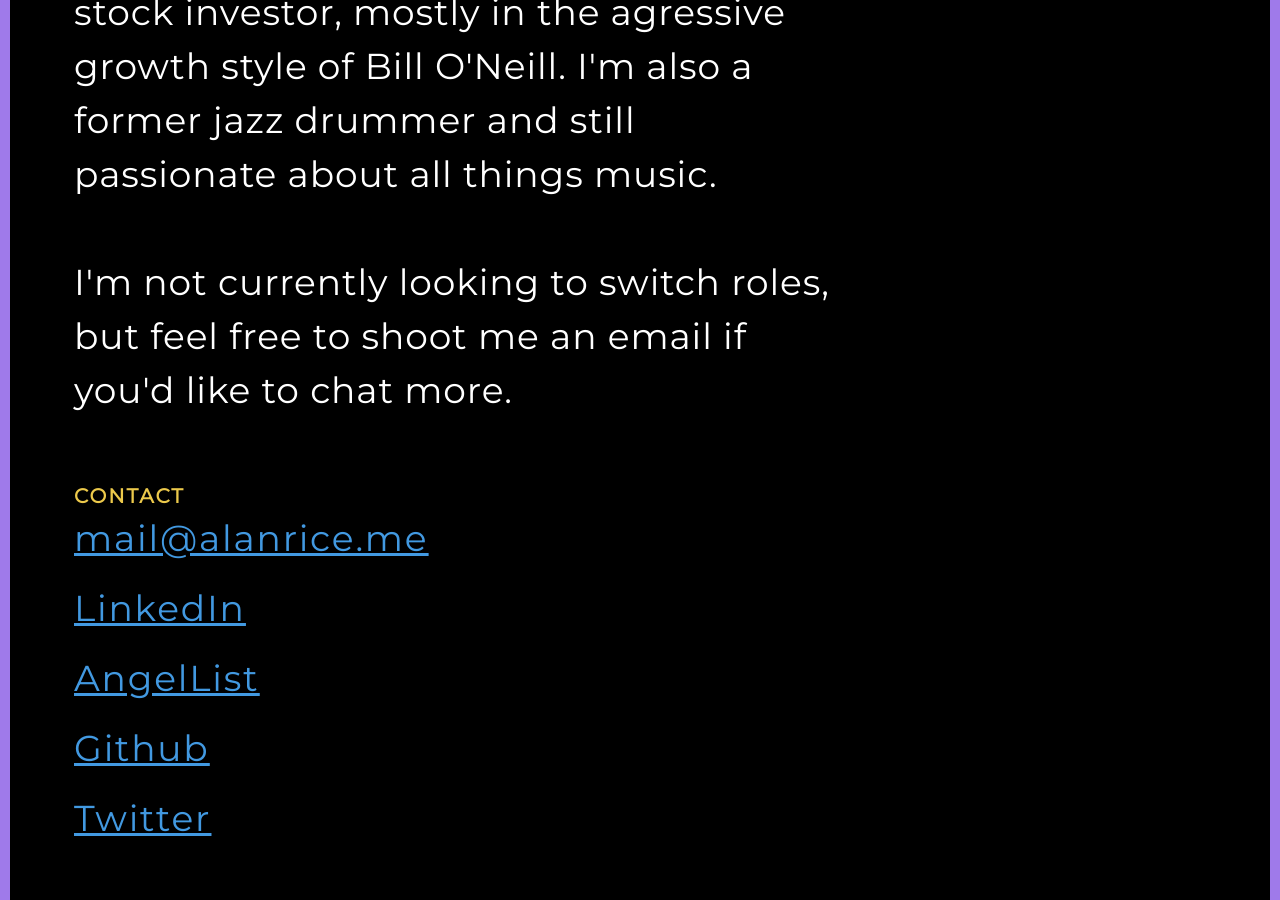
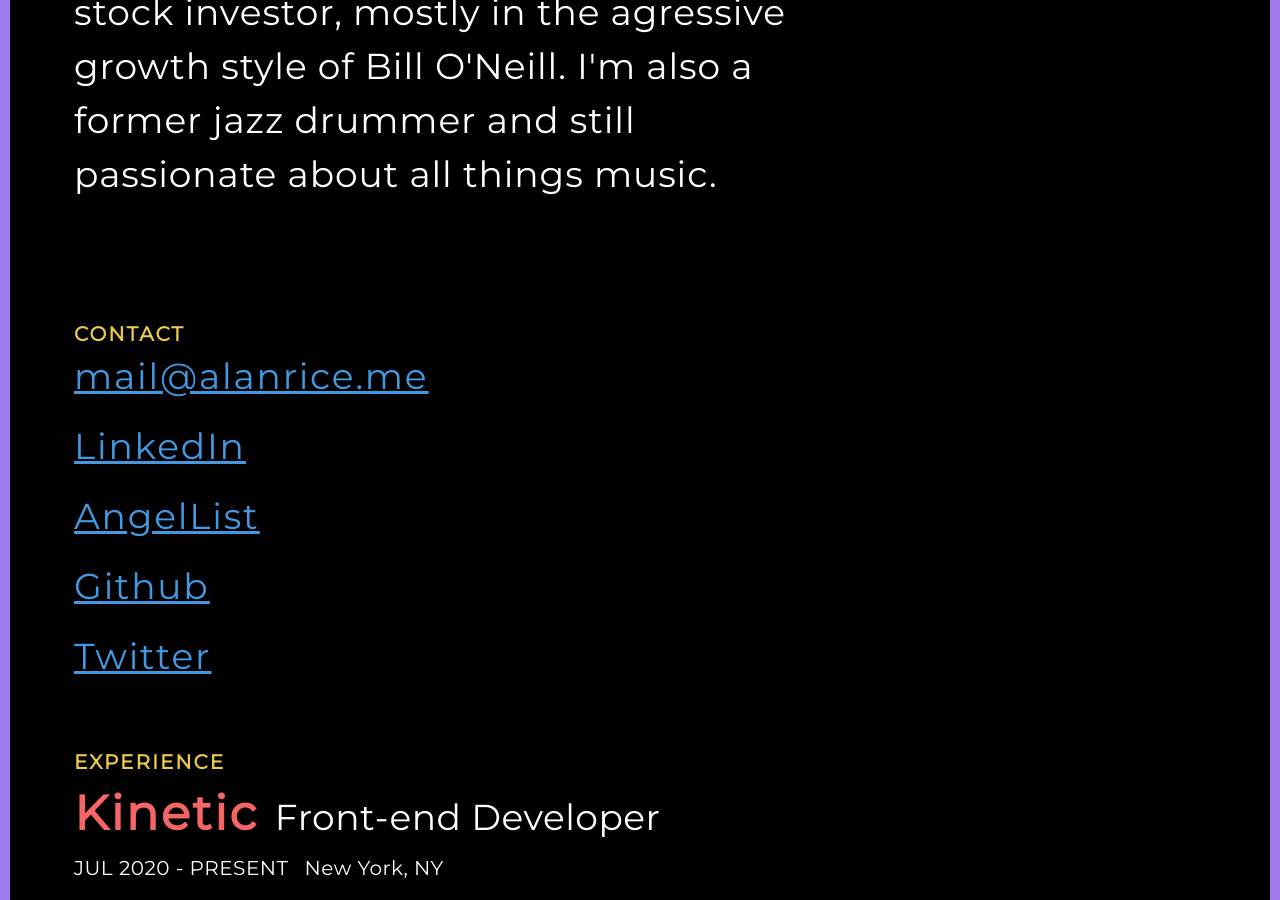
Before and after one commit to vaprdev/AlanRice.me, a Jekyll site: the page built from index.html, in a window 1280 px wide and 900 px high, scrolled down 865 px. Built offline with Jekyll 4.4.1, drawn with Linux system fonts in a browser that asks for light colours.

Commit message:
remove section

```diff
--- a/index.html
+++ b/index.html
@@ -31,8 +31,6 @@
 			passionate about all things music.
 			<br />
 			<br />
-			I'm not currently looking to switch roles, but feel free to shoot me an
-			email if you'd like to chat more.
 		</div>
 	</div>
 	{% include heading.html title="contact" %} {% for contact in
```
